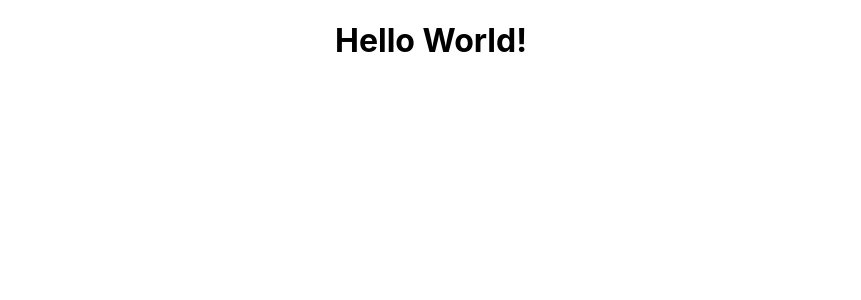
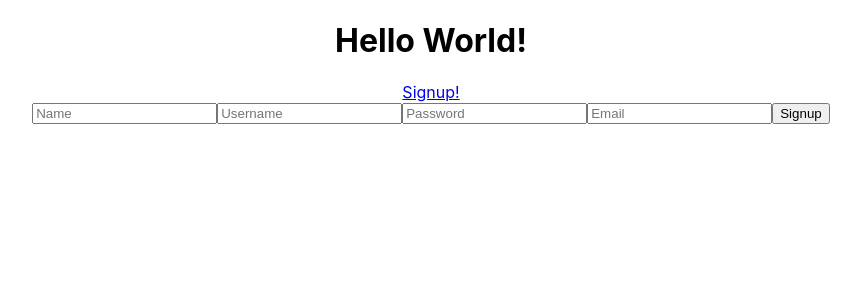
Before and after one commit to ambonetto/Project-4-Frontend, a React (Create React App) app in the folder shirts-frontend/: page /signup in a window 1280 px wide. Shown: the top 300 px of the page, without its empty margins (209-1070 px from the left). Built offline with nearby package versions, Linux system fonts and the light colour scheme.

Commit message:
User can signup and be redirect

```diff
--- a/shirts-frontend/package.json
+++ b/shirts-frontend/package.json
@@ -6,8 +6,11 @@
     "@testing-library/jest-dom": "^5.11.5",
     "@testing-library/react": "^11.1.1",
     "@testing-library/user-event": "^12.2.0",
+    "axios": "^0.21.0",
     "react": "^17.0.1",
     "react-dom": "^17.0.1",
+    "react-router": "^5.2.0",
+    "react-router-dom": "^5.2.0",
     "react-scripts": "4.0.0",
     "web-vitals": "^0.2.4"
   },
--- a/shirts-frontend/src/App.js
+++ b/shirts-frontend/src/App.js
@@ -1,11 +1,52 @@
 import './App.css';
 
-function App() {
-  return (
-    <div className="App">
-      <h1>Hello World!</h1>
-    </div>
-  );
+// import React
+import React, {Component} from 'react';
+
+// import Signup Form
+import SignupForm from './components/SignupForm'
+
+// import Route and Link
+import {Route, Link, withRouter} from 'react-router-dom'
+
+// import helper for backend
+import {signupUser} from './services/api_helper'
+
+class App extends Component {
+  constructor(props) {
+    super(props);
+
+    this.state = {
+      currentUser: null
+    }
+  }
+
+  // handle signup function
+  handleSignup = async (e, signupData) => {
+    // prevents page refresh
+    e.preventDefault();
+    const currentUser = await signupUser(signupData);
+
+    this.setState({
+      currentUser
+    })
+
+    // redirects
+    this.props.history.push('/');
+  }
+
+  render() {
+    return (
+      <div className="App">
+        <h1>Hello World!</h1>
+        <Link to="/signup">Signup!</Link>
+        <Route path="/signup" render={() => {
+          return <SignupForm handleSignup={this.handleSignup} />
+        }} />
+      </div>
+    );
+  }
 }
 
-export default App;
+
+export default withRouter(App);
--- /dev/null
+++ b/shirts-frontend/src/components/SignupForm.js
@@ -0,0 +1,65 @@
+// import React
+import React, {Component} from 'react'
+
+// class base
+//      signup form
+class SignupForm extends Component {
+    constructor(props){
+        super(props);
+
+        this.state = {
+            name: "",
+            username: "",
+            password: "",
+            email: ""
+        }
+    }
+
+    // handle change function
+    handleChange = (e) => {
+        const {name, value} = e.target
+
+        this.setState({
+            [name]: value
+        })
+    }
+
+    render() {
+        return(
+            <form onSubmit={(e) => this.props.handleSignup(e, this.state)}>
+                <input
+                    type="text"
+                    name="name"
+                    placeholder="Name"
+                    value={this.state.name}
+                    onChange={this.handleChange}
+                />
+                <input
+                    type="text"
+                    name="username"
+                    placeholder="Username"
+                    value={this.state.username}
+                    onChange={this.handleChange}
+                />
+                <input
+                    type="password"
+                    name="password"
+                    placeholder="Password"
+                    value={this.state.password}
+                    onChange={this.handleChange}
+                />
+                <input
+                    type="text"
+                    name="email"
+                    placeholder="Email"
+                    value={this.state.email}
+                    onChange={this.handleChange}
+                />
+                <input type="submit" value="Signup" />
+            </form>
+        )
+    }
+}
+
+// export Signup Form
+export default SignupForm;
--- a/shirts-frontend/src/index.js
+++ b/shirts-frontend/src/index.js
@@ -4,9 +4,14 @@ import './index.css';
 import App from './App';
 import reportWebVitals from './reportWebVitals';
 
+// import Router
+import {BrowserRouter as Router} from 'react-router-dom';
+
 ReactDOM.render(
   <React.StrictMode>
-    <App />
+    <Router>
+      <App />
+    </Router>
   </React.StrictMode>,
   document.getElementById('root')
 );
--- /dev/null
+++ b/shirts-frontend/src/services/api_helper.js
@@ -0,0 +1,16 @@
+// import axios
+import axios from 'axios';
+
+const api = axios.create({
+    baseURL: "http://localhost:3001"
+})
+
+// ========================== AUTH =========================== \\
+
+// goes to http://localhost:3001/auth/signup
+export const signupUser = async (signupData) => {
+    const resp = await api.post('/auth/signup', signupData);
+    localStorage.setItem('authToken', resp.data.token);
+    api.defaults.headers.common.authorization = `${resp.data.token}`
+    return resp.data.user;
+}
```
Also changed, not shown: 2 other files (tests, documents, lock files or other folders).
